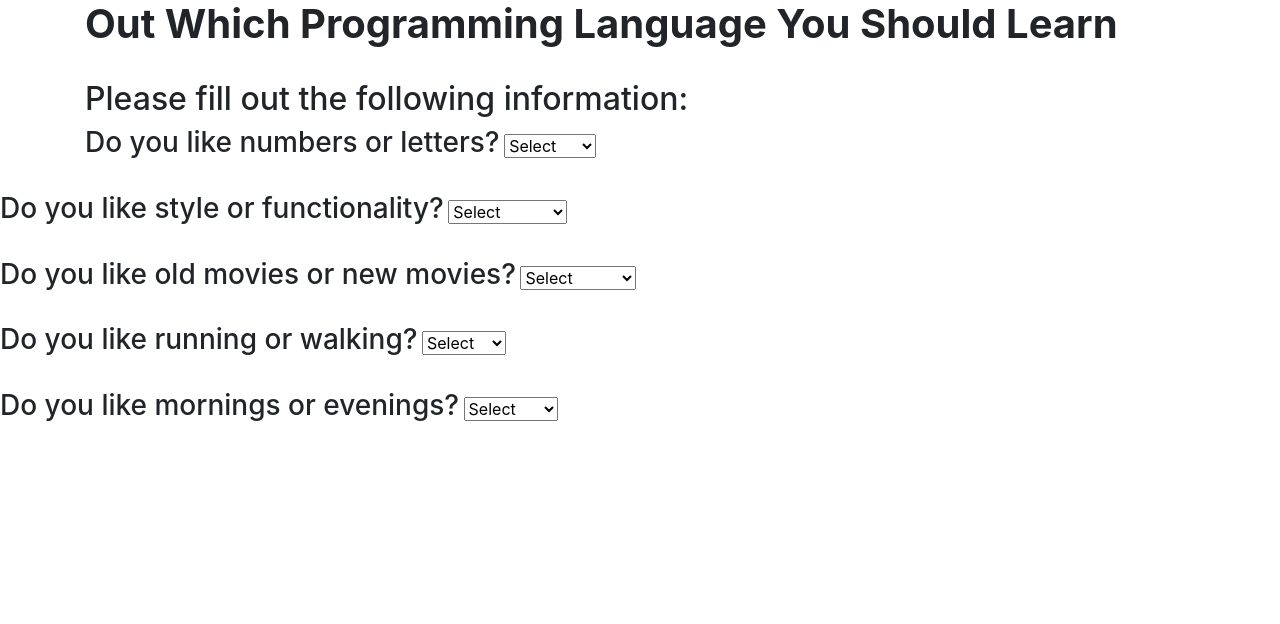
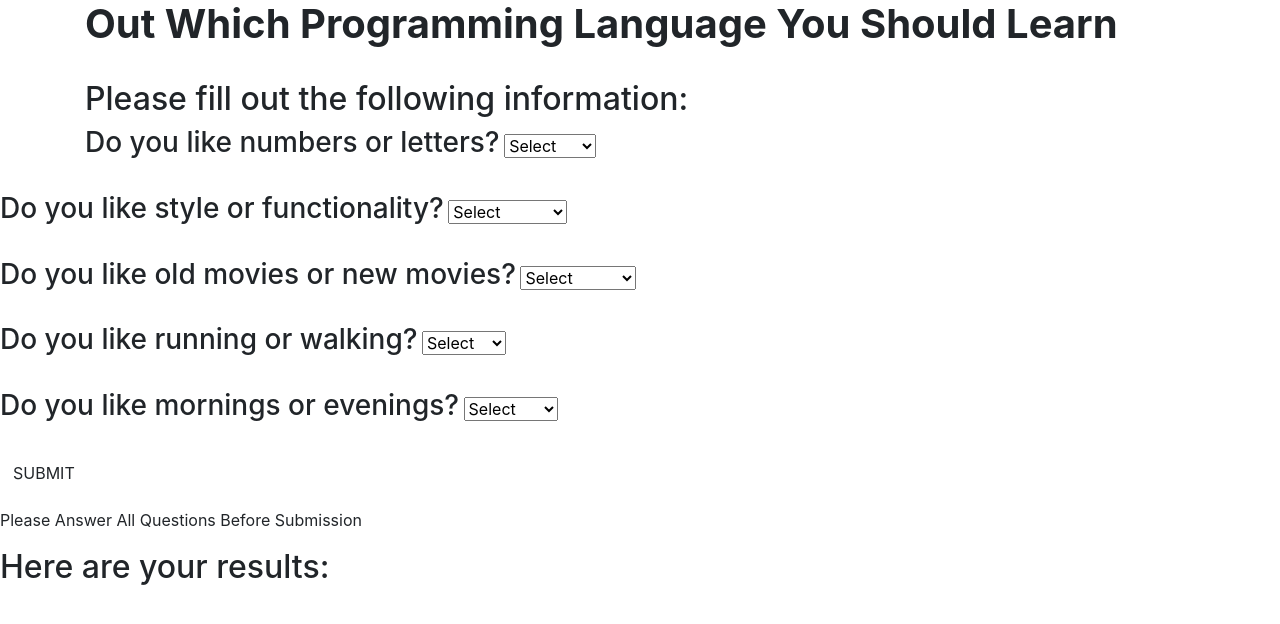
Before and after one commit to Ultra-Zactimus/mySecondCodeReview, a plain HTML site: page index.html in a window 1280 px wide. Drawn offline with Linux system fonts and the light colour scheme.

Commit message:
add submit button and results heading message, form invalid entry throw message

```diff
--- a/index.html
+++ b/index.html
@@ -62,7 +62,16 @@
           </select>
         </div>
       </div>
+      <div class="form-group">
+        <button class="btn" type="submit">SUBMIT</button>
+      </div>
     </form>
+    <p id="invalidEntry">Please Answer All Questions Before Submission</p>
+    <div class="progLanguage">
+      <h2>Here are your results:</h2>
+      <div id="userLangType">
+      </div>
+    </div>
   </div>
 </body>
 </html>
```
